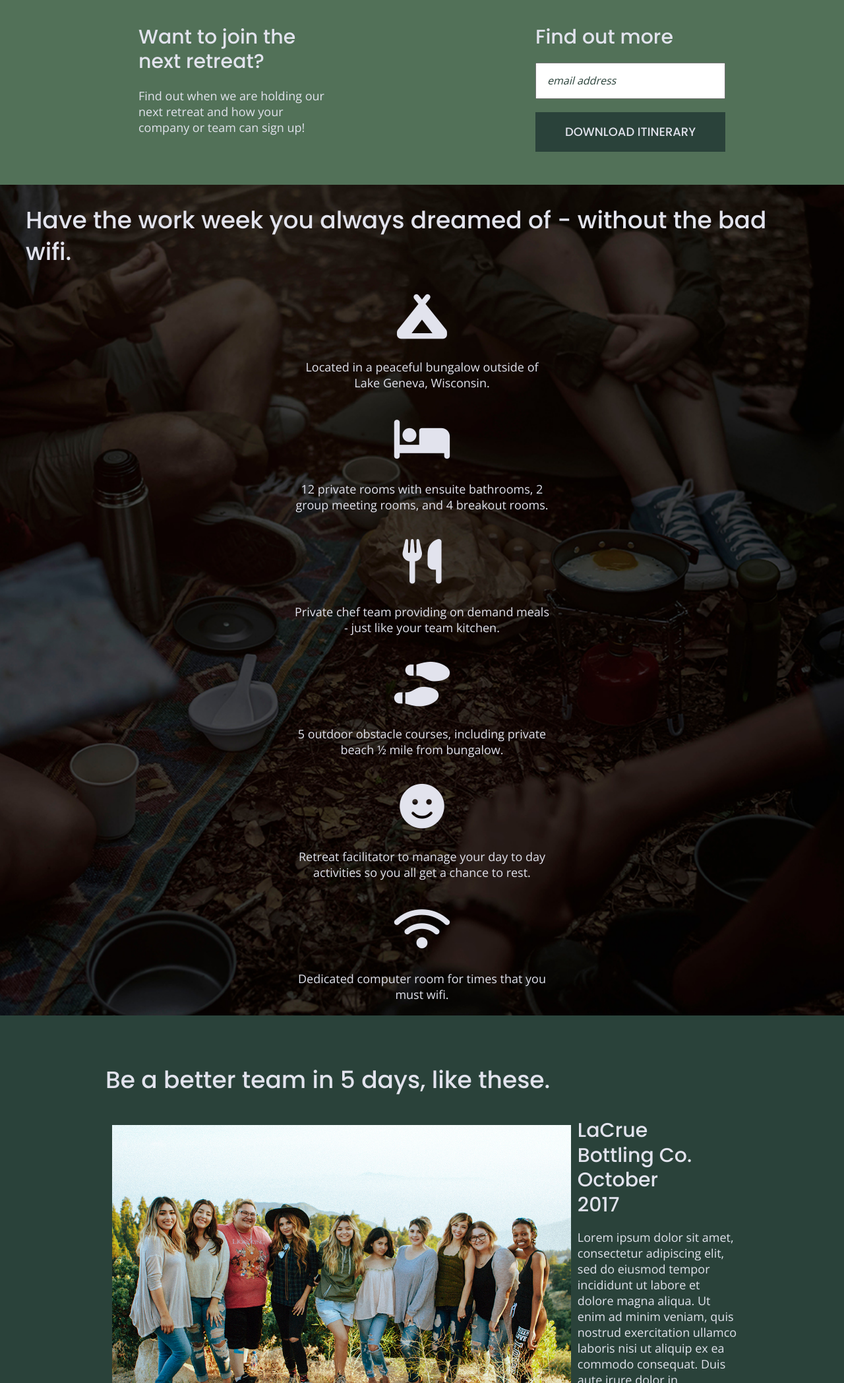
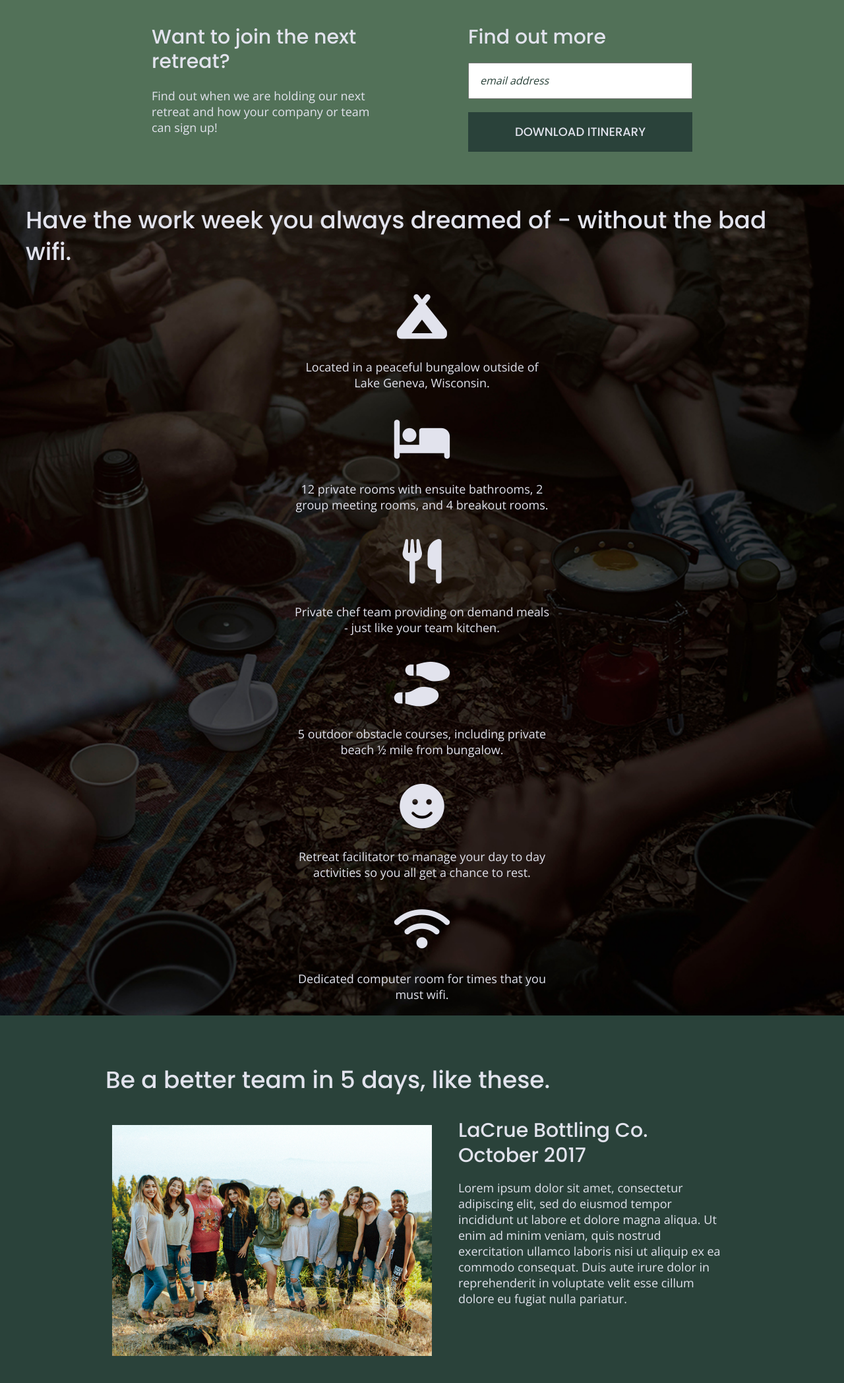
Before and after one commit to amberlj/unplugged, a website built with Parcel: page index.html in a window 1280 px wide. Shown: the part 704-2800 px from the top of the page at 66% size. Built offline with nearby package versions, Linux system fonts and the light colour scheme.

Commit message:
Updated review section and aside section on desktop homepage

```diff
--- a/css/main.css
+++ b/css/main.css
@@ -819,7 +819,8 @@ address {
 
       aside .content-wrapper .form-description,
       aside .content-wrapper .form {
-        width:30%;
+        width:100%;
+        margin:20px 70px 50px 70px;
       }
 
       .form-description p {
@@ -839,7 +840,8 @@ address {
       /* Reviews */
 
       .reviews article div {
-        width:42%;
+        width:100%;
+        margin:0px 20px 10px 30px;
       }
 
       .review h2 {
```
